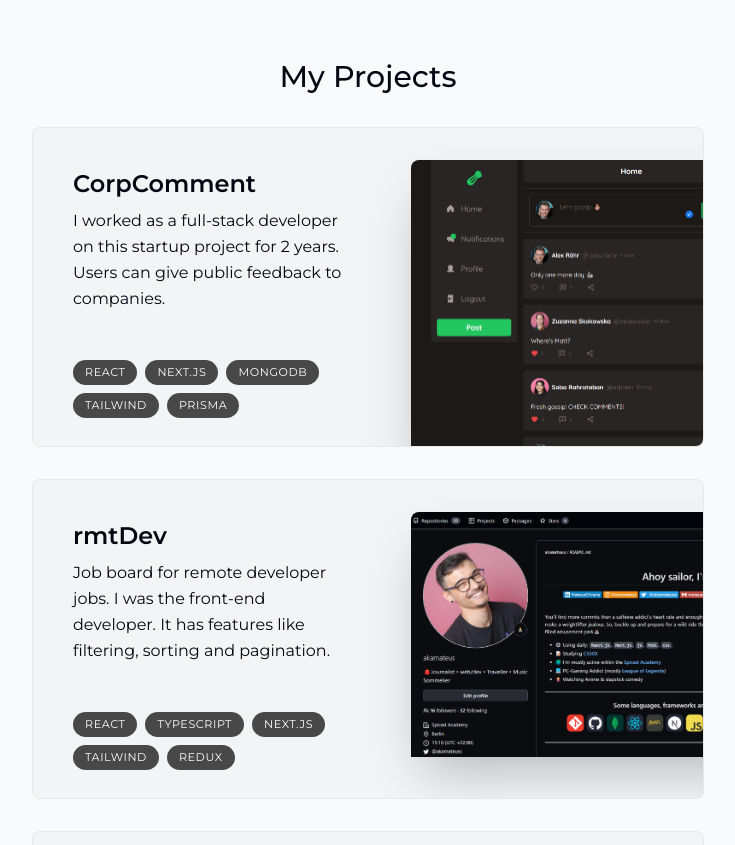
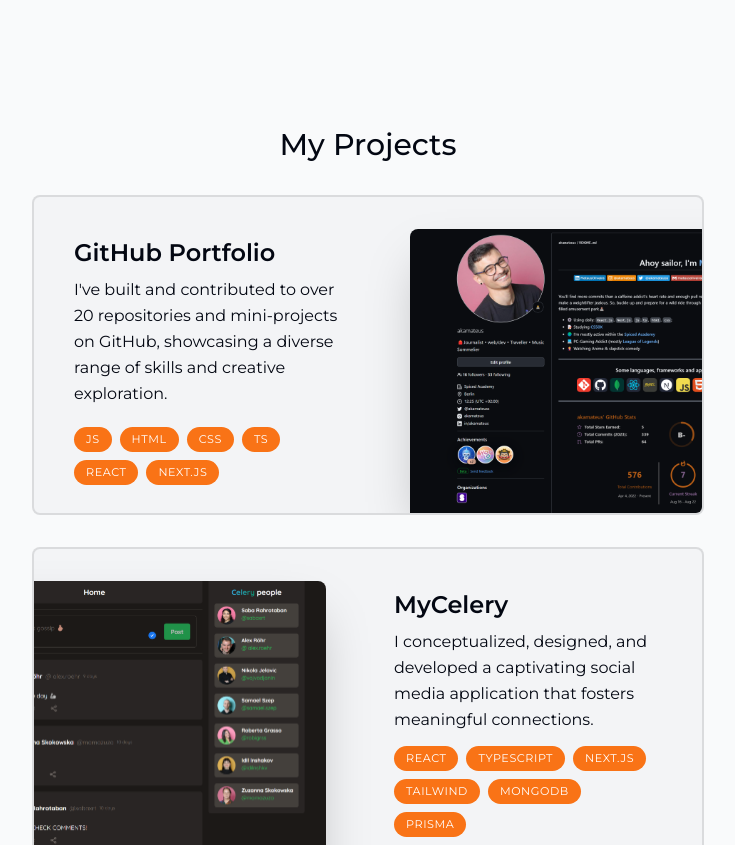
Before and after one commit to akamateus/portfolio, a Next.js app: page / in a window 1280 px wide. Shown: the part 1340-2185 px from the top of the page, without its empty margins (272-1007 px from the left). Built offline with nearby package versions, Linux system fonts and the light colour scheme.

Commit message:
project section done

```diff
--- a/components/about.tsx
+++ b/components/about.tsx
@@ -13,6 +13,7 @@
       transition={{ delay: 0.175 }}
     >
       <SectionHeading>About me</SectionHeading>
+      <div className="border-2 rounded-lg border-black/10 p-4">
         <p className="mb-3">
           Hey there! I'm a Junior{" "}
           <span className="font-medium">Web Developer</span> who just rocked a
@@ -24,19 +25,22 @@
           <span className="font-medium">Journalism</span> has sharpened my{" "}
           <span className="font-medium">communication skills, </span>
           and I've even dabbled in{" "}
-        <span className="font- ">digital marketing and social media.</span> I've
-        got a knack for web design too, which definitely comes in handy when I'm
-        jazzing up the frontend of websites – like this one 🧑🏽‍💻
+          <span className="font- ">
+            digital marketing and social media.
+          </span>{" "}
+          I've got a knack for web design too, which definitely comes in handy
+          when I'm jazzing up the frontend of websites – like this one 🧑🏽‍💻
         </p>
         <p>
           I'm like a curious cat with with energy. Learning new things and music
-        are <span className="underline">my passion</span>, and I'm always on the
-        go – whether I'm coding up a storm, learning the latest tech trends, or
-        stumbling upon life hacks. It's like a treasure hunt for knowledge, and
-        I'm in it for the long haul. This excitement fuels my journey as I
-        create.
+          are <span className="underline">my passion</span>, and I'm always on
+          the go – whether I'm coding up a storm, learning the latest tech
+          trends, or stumbling upon life hacks. It's like a treasure hunt for
+          knowledge, and I'm in it for the long haul. This excitement fuels my
+          journey as I create.
           <span className="font-medium"> innovative web solutions</span>.
         </p>
+      </div>
     </motion.section>
   );
 }
--- a/components/project.tsx
+++ b/components/project.tsx
@@ -1,7 +1,7 @@
 "use client";
 
 import { projectsData } from "@/lib/data";
-import { useScroll, motion } from "framer-motion";
+import { useScroll, motion, useTransform } from "framer-motion";
 import Image from "next/image";
 import { useRef } from "react";
 
@@ -20,23 +20,26 @@
     offset: ["0 1", "1.33 1"],
   });
 
+  const scaleProgress = useTransform(scrollYProgress, [0, 1], [0.8, 1]);
+  const opacityProgress = useTransform(scrollYProgress, [0, 1], [0.6, 1]);
+
   return (
     <motion.div
       ref={ref}
       style={{
-        scale: scrollYProgress,
+        scale: scaleProgress,
         opacity: scrollYProgress,
       }}
-      className="mb-3 sm:mb-8 last:mb-0"
+      className=" group mb-3 sm:mb-8 last:mb-0 "
     >
-      <section className="group bg-gray-100 max-w-[42rem] border rounded-lg border-black/5 overflow-hidden sm:pr-8 relative sm:h-[20rem] even:pl-8 hover:bg-orange-200 transition">
+      <section className=" bg-gray-100 max-w-[42rem] border-2 rounded-lg border-black/10 overflow-hidden sm:pr-8 relative sm:h-[20rem]  hover:bg-orange-200 transition group-even:pl-8">
         <div className="pt-4 pb-7 px-5 sm:pl-10 sm:pr-2 sm:pt-10 sm:max-w-[50%] flex flex-col h-full group-even:ml-[18rem]">
           <h3 className="text-2xl font-semibold"> {title}</h3>
           <p className="mt-2 leading-relaxed text-grey-700">{description}</p>
           <ul className="flex flex-wrap mt-4 gap-2 sm:mt-auto">
             {tags.map((tag, index) => (
               <li
-                className="bg-black/[0.7] px-3 py-1 text-[0.7rem] uppercase tracking-wider text-white rounded-full"
+                className="bg-orange-500 px-3 py-1 text-[0.7rem] uppercase tracking-wider text-white rounded-full"
                 key={index}
               >
                 {tag}
--- a/lib/data.ts
+++ b/lib/data.ts
@@ -62,18 +62,18 @@
 
 export const projectsData = [
   {
-    title: "CorpComment",
+    title: "GitHub Portfolio",
     description:
-      "I worked as a full-stack developer on this startup project for 2 years. Users can give public feedback to companies.",
-    tags: ["React", "Next.js", "MongoDB", "Tailwind", "Prisma"],
-    imageUrl: myceleryImg,
+      "I've built and contributed to over 20 repositories and mini-projects on GitHub, showcasing a diverse range of skills and creative exploration.",
+    tags: ["JS", "HTML", "CSS", "TS", "React", "Next.js"],
+    imageUrl: githubImg,
   },
   {
-    title: "rmtDev",
+    title: "MyCelery",
     description:
-      "Job board for remote developer jobs. I was the front-end developer. It has features like filtering, sorting and pagination.",
-    tags: ["React", "TypeScript", "Next.js", "Tailwind", "Redux"],
-    imageUrl: githubImg,
+      "I conceptualized, designed, and developed a captivating social media application that fosters meaningful connections.",
+    tags: ["React", "TypeScript", "Next.js", "Tailwind", "MongoDB", "Prisma"],
+    imageUrl: myceleryImg,
   },
   {
     title: "Word Analytics",
```
Also changed, not shown: public/github.png. Lines whose indentation alone changed are shown as unchanged.
